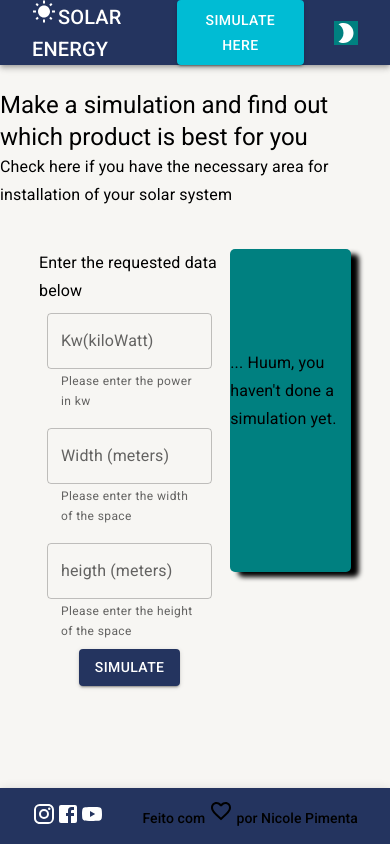
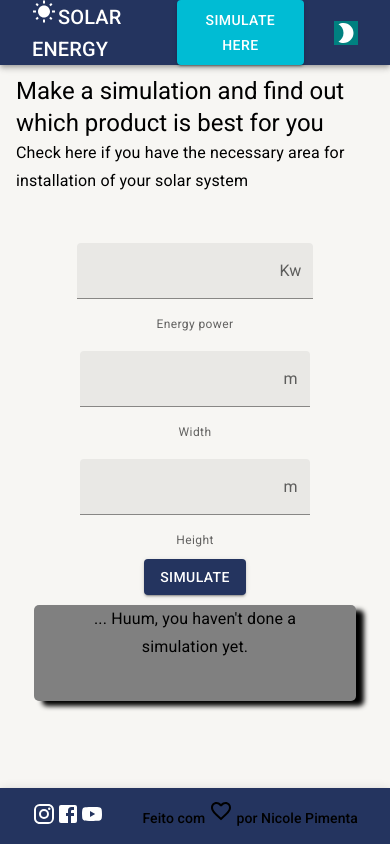
Before and after one commit to nicole-pimenta/front_solarEnergy, a React (Vite) app: page /calculation in a window 390 px wide. Built offline with nearby package versions, Linux system fonts and the light colour scheme.

Commit message:
feat: responsividade página calculation

```diff
--- a/src/pages/CalculationPage.tsx
+++ b/src/pages/CalculationPage.tsx
@@ -1,45 +1,79 @@
-import { Box, Button, Container, Typography } from "@mui/material";
-import Slider from "@mui/material/Slider";
+import {
+  Box,
+  Button,
+  Container,
+  FilledInput,
+  FormHelperText,
+  InputAdornment,
+  Typography,
+} from "@mui/material";
 import TextField from "@mui/material/TextField";
-import { useState } from "react";
+import { useAppThemeContext } from "../contexts";
 
 export const CalculationPage = () => {
+  const { themeName } = useAppThemeContext();
   return (
     <Box
       height={"100%"}
-      sx={{ display: "flex", flexDirection: "column", alignItems: "center" }}
+      sx={{
+        display: "flex",
+        flexDirection: "column",
+        alignItems: "center",
+        justifyContent: "stratch",
+        gap: "10px",
+      }}
+      mt={"10px"}
     >
-      <Typography variant="h5" mt={3}>
+      <Container
+        maxWidth="lg"
+        sx={{
+          display: "flex",
+          flexDirection: "column",
+          alignItems: "center",
+          justifyContent: "center",
+        }}
+      >
+        <Typography
+          variant="h5"
+          color={themeName === "dark" ? "white" : "black"}
+        >
           Make a simulation and find out which product is best for you
         </Typography>
-      <Typography variant="subtitle1" mb={5}>
-        Check here if you have the necessary area for installation of your solar
-        system
+        <Typography
+          variant="subtitle1"
+          mb={5}
+          color={themeName === "dark" ? "white" : "black"}
+        >
+          Check here if you have the necessary area for installation of your
+          solar system
         </Typography>
 
         <Box
-        width={"80%"}
+          width={"90%"}
           height={"75%"}
           sx={{
             display: "flex",
-          justifyContent: "space-between",
+            justifyContent: "center",
             gap: "10px",
             alignItems: "flex-start",
+            flexDirection: {
+              xl: "row",
+              lg: "row",
+              sm: "column",
+              md: "column",
+              xs: "column",
+            },
           }}
         >
           <Box
             height={"100%"}
-          width={"60%"}
+            width={"100%"}
             sx={{
               display: "flex",
               flexDirection: "column",
               alignItems: "center",
             }}
           >
-          <Typography variant="subtitle1">
-            Enter the requested data below
-          </Typography>
-
             <Box
               sx={{
                 display: "flex",
@@ -48,21 +82,33 @@ export const CalculationPage = () => {
                 "& > :not(style)": { m: 1 },
               }}
             >
-            <TextField
-              helperText="Please enter the power in kw"
-              id="demo-helper-text-aligned"
-              label="Kw(kiloWatt)"
+              <FilledInput
+                id="filled-adornment-power"
+                endAdornment={
+                  <InputAdornment position="end">Kw</InputAdornment>
+                }
+                aria-describedby="filled-weight-helper-text"
               />
-            <TextField
-              helperText="Please enter the width of the space"
-              id="demo-helper-text-aligned"
-              label="Width (meters)"
+              <FormHelperText id="filled-weight-helper-text">
+                Energy power
+              </FormHelperText>
+
+              <FilledInput
+                id="filled-adornment-width"
+                endAdornment={<InputAdornment position="end">m</InputAdornment>}
+                aria-describedby="filled-weight-helper-text"
               />
-            <TextField
-              helperText="Please enter the height of the space "
-              id="demo-helper-text-aligned"
-              label="heigth  (meters)"
+              <FormHelperText id="filled-weight-helper-text">
+                Width
+              </FormHelperText>
+              <FilledInput
+                id="filled-adornment-width"
+                endAdornment={<InputAdornment position="end">m</InputAdornment>}
+                aria-describedby="filled-weight-helper-text"
               />
+              <FormHelperText id="filled-weight-helper-text">
+                Height
+              </FormHelperText>
             </Box>
             <Button variant="contained" color="primary">
               Simulate
@@ -70,9 +116,9 @@ export const CalculationPage = () => {
           </Box>
 
           <Box
-          bgcolor={"teal"}
-          height={"60%"}
-          width={"40%"}
+            bgcolor={"grey"}
+            height={"90%"}
+            width={"100%"}
             sx={{
               display: "flex",
               justifyContent: "center",
@@ -81,11 +127,18 @@ export const CalculationPage = () => {
             }}
             style={{ borderRadius: "5px", boxShadow: "8px 5px 5px black" }}
           >
-          <Typography variant="subtitle1" mb={5}>
+            <Typography
+              variant="subtitle1"
+              mb={5}
+              width={"80%"}
+              textAlign={"center"}
+              color={themeName === "dark" ? "white" : "black"}
+            >
               ... Huum, you haven't done a simulation yet.
             </Typography>
           </Box>
         </Box>
+      </Container>
     </Box>
   );
 };
--- a/src/pages/HomePage.tsx
+++ b/src/pages/HomePage.tsx
@@ -23,12 +23,10 @@ export const HomePage = () => {
             justifyContent: "center",
             alignItems: "center",
             flexGrow: 1,
-            margin: "40px",
-
-            gap: "40px",
+            gap: "10px",
           }}
         >
-          <Box max-width={"100%"}>
+          <Box width={"50vw"}>
             <Typography
               variant="h2"
               color={themeName === "dark" ? "white" : "black"}
@@ -70,10 +68,9 @@ export const HomePage = () => {
             </Button>
           </Box>
 
-          <Box max-width={"50%"}>
+          <Box width={"50vw"} m="20px">
             <img
               src={solarPanel}
-              height={"350px"}
               width={"100%"}
               alt="Solar panel image"
               style={{ borderRadius: "5px", boxShadow: "10px -8px teal" }}
```
Lines whose indentation alone changed are shown as unchanged.
